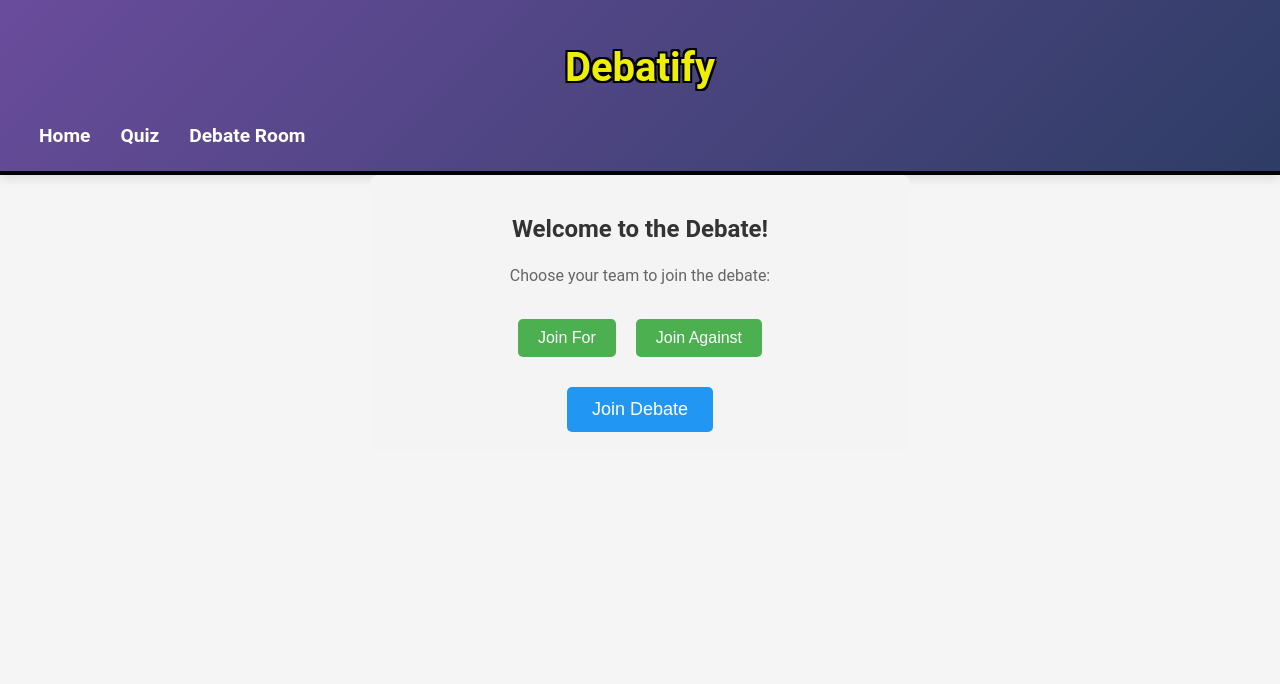
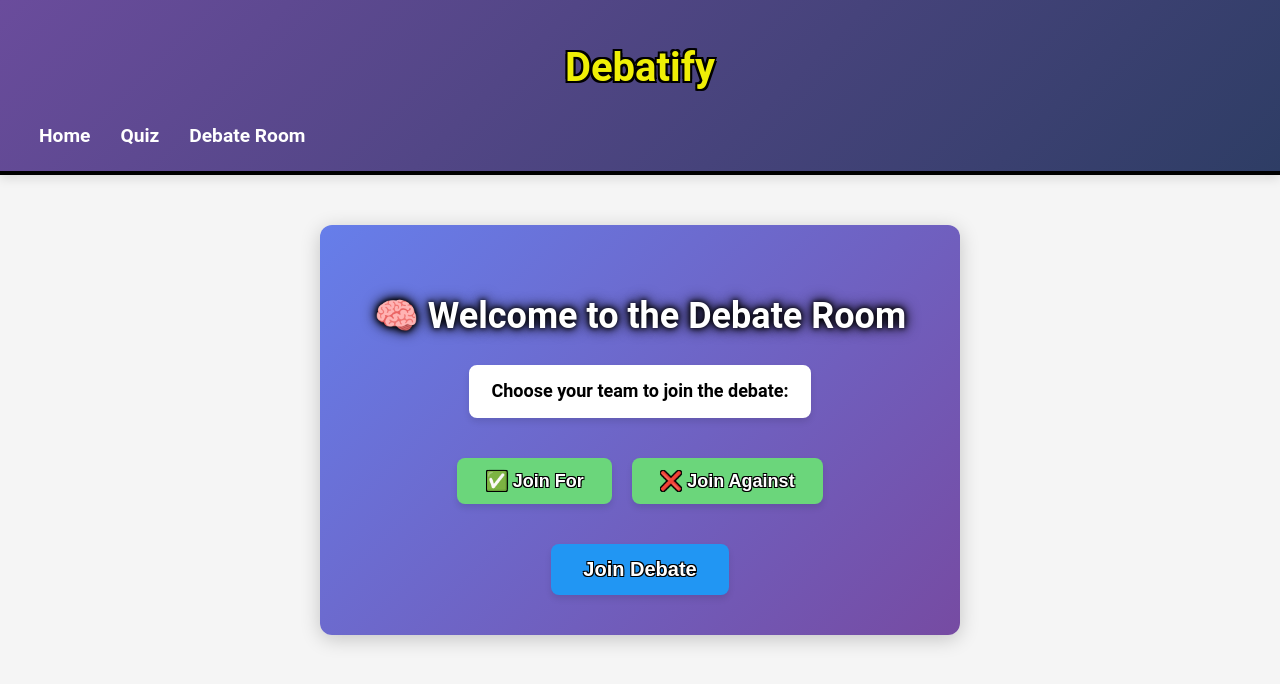
Before and after one commit to AnshumanS7/Debatify, a React (Vite) app in the folder frontend/: page /joindebate in a window 1280 px wide. Shown: the top 684 px of the page. Built offline with nearby package versions, Linux system fonts and the light colour scheme; no server answers.

Commit message:
updated JoinDebate.jsx

```diff
--- a/frontend/src/pages/JoinDebate.jsx
+++ b/frontend/src/pages/JoinDebate.jsx
@@ -1,13 +1,13 @@
 import React, { useState } from 'react';
-import { useNavigate, useParams } from 'react-router-dom';
+import { useNavigate } from 'react-router-dom';
+import './JoinDebate.css'; // import the CSS file
 
 const JoinDebate = () => {
   const [team, setTeam] = useState(null);
   const navigate = useNavigate();
-  // const { newsId, userId } = useParams(); // Get dynamic route params
+
   const newsId = "123";
   const userId = "456";
-
 
   const handleJoin = () => {
     if (!team) {
@@ -15,61 +15,41 @@ const JoinDebate = () => {
       return;
     }
 
-    // Navigate to DebateRoom with all required params
+    // Navigate to the Debate Room with all the parameters without showing a success message
     navigate(`/debate-room/${newsId}/${userId}/${team}`);
   };
 
   return (
-    <div style={styles.pageContainer}>
-      <h2>Welcome to the Debate!</h2>
-      <p>Choose your team to join the debate:</p>
-      <div style={styles.teamSelection}>
-        <button onClick={() => setTeam('For')} style={styles.button}>
-          Join For
+    <div className="debate-container">
+      <h2 className="debate-heading">🧠 Welcome to the Debate Room</h2>
+      <p className="debate-subtext">Choose your team to join the debate:</p>
+
+      <div className="team-selection">
+        <button
+          className={`team-button ${team === 'For' ? 'selected-for' : ''}`}
+          onClick={() => {
+            setTeam('For');
+            alert('Joined For-team successfully');
+          }}
+        >
+          ✅ Join For
         </button>
-        <button onClick={() => setTeam('Against')} style={styles.button}>
-          Join Against
+        <button
+          className={`team-button ${team === 'Against' ? 'selected-against' : ''}`}
+          onClick={() => {
+            setTeam('Against');
+            alert('Joined Against-team successfully');
+          }}
+        >
+          ❌ Join Against
         </button>
       </div>
-      <button onClick={handleJoin} style={styles.joinButton}>Join Debate</button>
+
+      <button className="join-button" onClick={handleJoin}>
+        Join Debate
+      </button>
     </div>
   );
 };
 
-const styles = {
-  pageContainer: {
-    textAlign: 'center',
-    padding: '20px',
-    backgroundColor: '#f4f4f4',
-    borderRadius: '8px',
-    width: '80%',
-    margin: 'auto',
-    maxWidth: '500px',
-  },
-  teamSelection: {
-    margin: '20px 0',
-  },
-  button: {
-    margin: '10px',
-    padding: '10px 20px',
-    fontSize: '16px',
-    cursor: 'pointer',
-    backgroundColor: '#4CAF50',
-    color: 'white',
-    border: 'none',
-    borderRadius: '5px',
-    transition: 'background-color 0.3s',
-  },
-  joinButton: {
-    padding: '12px 25px',
-    fontSize: '18px',
-    cursor: 'pointer',
-    backgroundColor: '#2196F3',
-    color: 'white',
-    border: 'none',
-    borderRadius: '5px',
-    transition: 'background-color 0.3s',
-  },
-};
-
 export default JoinDebate;
```
